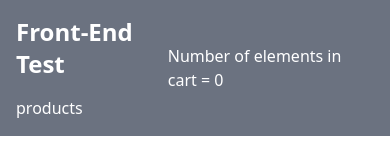
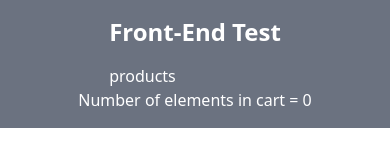
Before and after one commit to luisjaviercases/react-shopping-cart, a React (Vite) app: page /products in a window 390 px wide. Shown: the top 151 px of the page. Built offline with nearby package versions, Linux system fonts and the light colour scheme; no server answers.

Commit message:
style(header): change styles to adapt in small devices

```diff
--- a/src/components/Header/Header.jsx
+++ b/src/components/Header/Header.jsx
@@ -14,7 +14,7 @@
 
   return (
     <header className='bg-gray-500 p-4'>
-      <div className='container mx-auto flex justify-between items-center'>
+      <div className='container mx-auto flex flex-col md:flex-row justify-between items-center'>
         <div className='flex flex-col gap-4'>
           <Link to='/' className='text-white text-2xl font-bold'>
             Front-End Test
```
